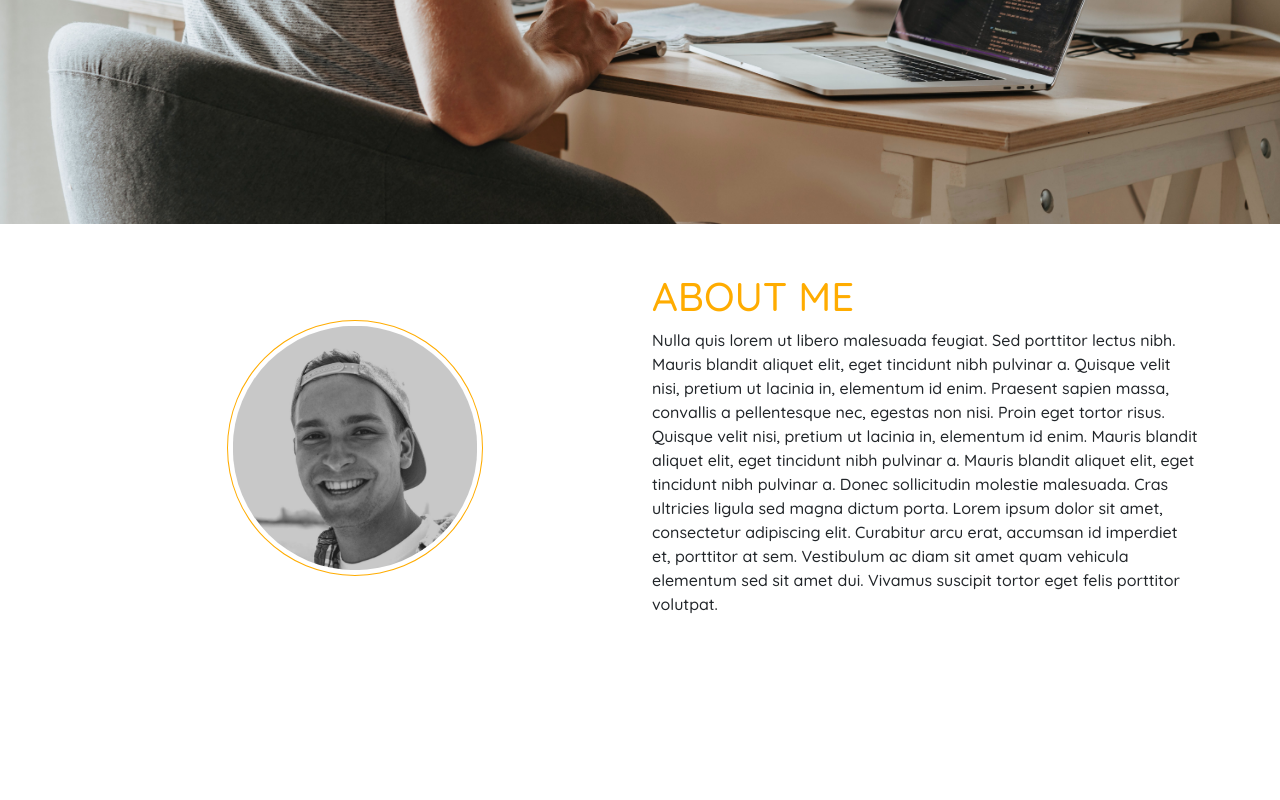
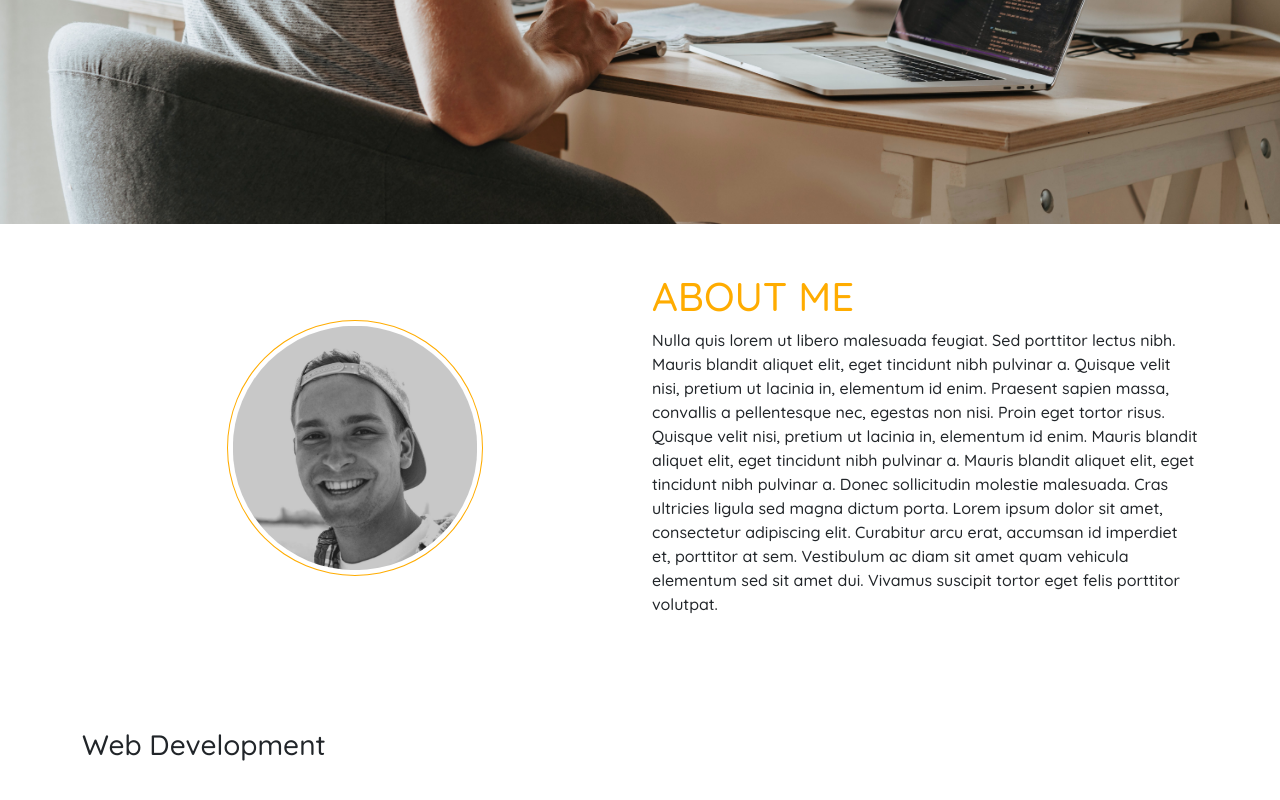
Before and after one commit to maxalsol/final_project_spiced, a React (Create React App) app: page / in a window 1280 px wide. Shown: the part 592-1392 px from the top of the page. Before the commit the page ends 1272 px from the top, so only its background shows below. Built offline with nearby package versions, Linux system fonts and the light colour scheme.

Commit message:
Services component start

```diff
--- a/src/App.js
+++ b/src/App.js
@@ -4,6 +4,7 @@ import Particles from "react-tsparticles";
 import Navbar from "./components/Navbar";
 import Header from "./components/Header";
 import About from "./components/About";
+import Services from "./components/Services";
 
 function App() {
     return (
@@ -91,6 +92,7 @@ function App() {
             <Navbar />
             <Header />
             <About />
+            <Services />
         </>
     );
 }
--- /dev/null
+++ b/src/components/Services.js
@@ -0,0 +1,21 @@
+import React from "react";
+
+function Services() {
+    return (
+        <div className="servies">
+            <h1 className="py-5">
+                <div className="container">
+                    <div className="row">
+                        <div className="col-md-3 col-sm-6">
+                            <div className="box">
+                                <h3>Web Development</h3>
+                            </div>
+                        </div>
+                    </div>
+                </div>
+            </h1>
+        </div>
+    );
+}
+
+export default Services;
```
